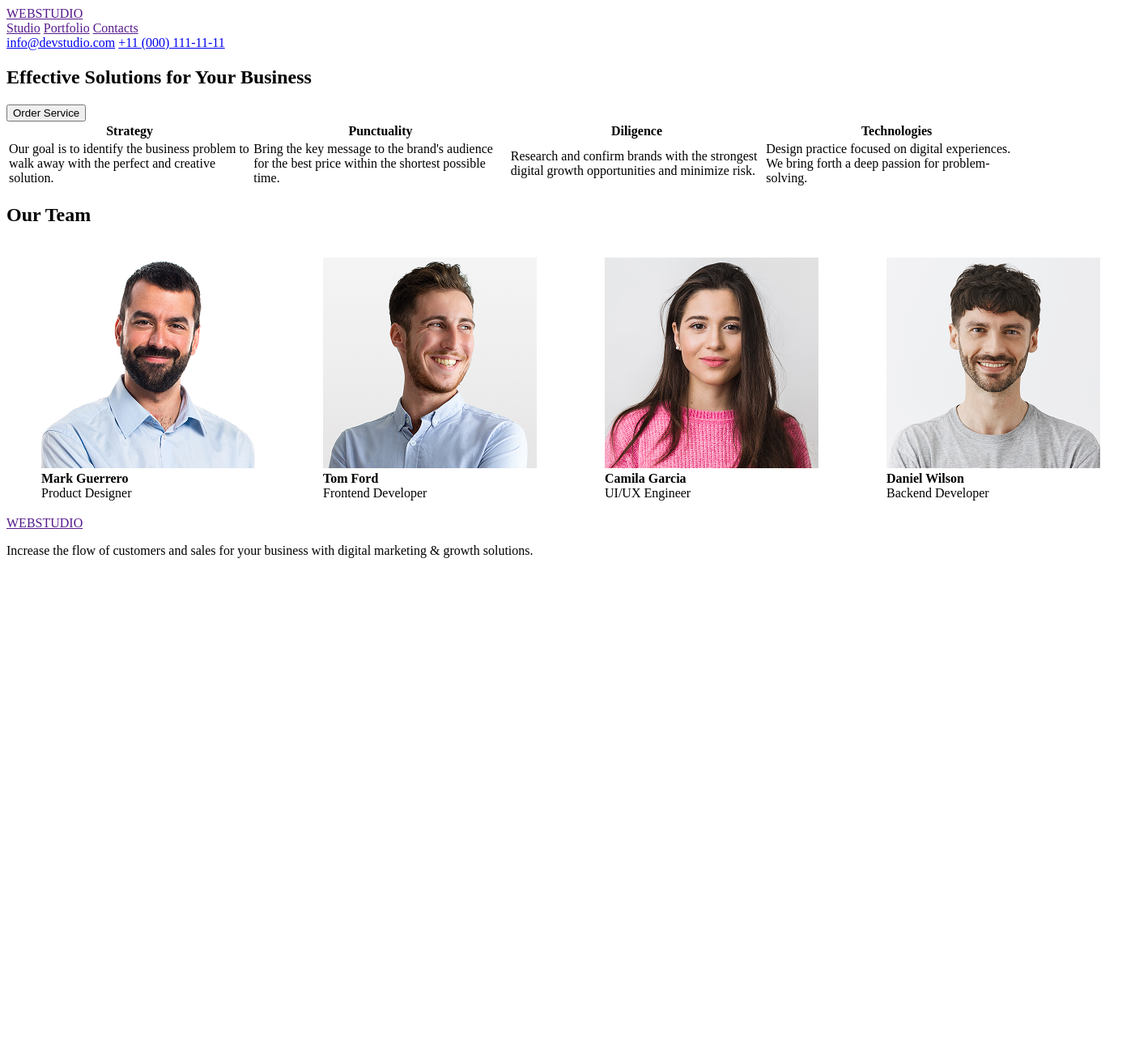
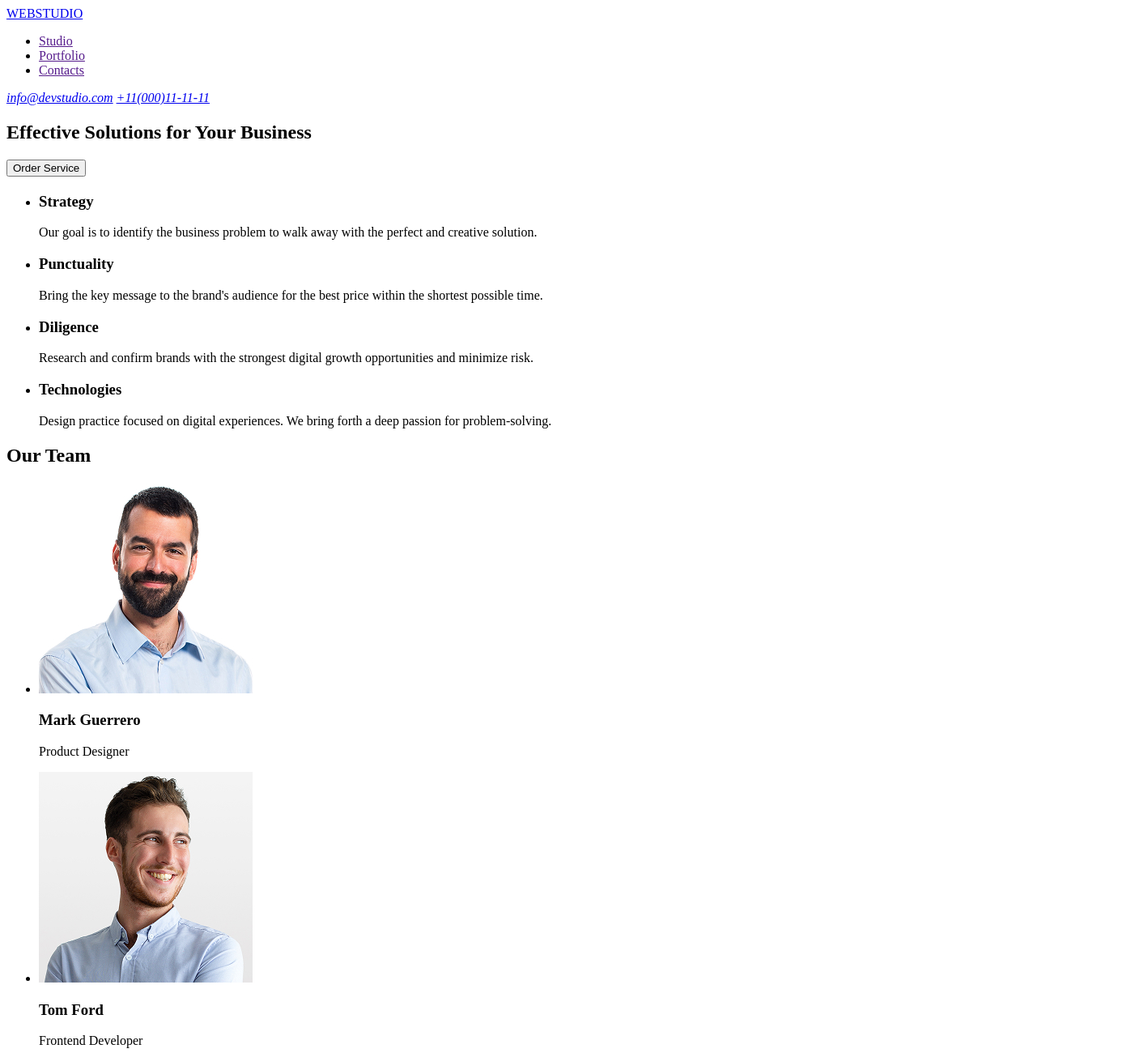
Before and after one commit to Nick-Kiianovskyi/goit-markup-hw-06, a plain HTML site: page index.html in a window 1280 px wide. Shown: the top 1300 px of the page at 81% size, 1402 px wide, since content can reach past the window. Before the commit the page ends 800 px from the top, so only its background shows below. Drawn offline with Linux system fonts and the light colour scheme.

Commit message:
after first chek new index

```diff
--- a/index.html
+++ b/index.html
@@ -7,105 +7,77 @@
 </head>
 <body>
     <header>
-<a href="">WEBSTUDIO</a>
+
 <nav>
-    <a href="">Studio</a>
-    <a href="">Portfolio</a>
-    <a href="">Contacts</a>
+    <a href="./index.html">WEBSTUDIO</a>
+    <ul>
+    <li><a href="">Studio</a></li>
+    <li><a href="">Portfolio</a></li>
+    <li><a href="">Contacts</a></li>
+    </ul>
     </nav>
+    <address>
     <a href="mailto:info@devstudio.com">info@devstudio.com</a>
-    <a href="tel:+110001111111">+11 (000) 111-11-11</a>
+    <a href="tel:+110001111111">+11(000)11-11-11</a>
+    </address>
 
     </header>
     <main>
         <section>
 
-    <h1>Effective Solutions
-    for Your Business</h1>
+    <h1>Effective Solutions for Your Business</h1>
     <button type="button">Order Service</button>
+        </section>
 
+        <section>
+            <h2> </h2>
+        <ul>
+            <li><h3>Strategy</h3>
+            <p>Our goal is to identify the business problem to walk away with the perfect and creative solution.</p></li>
+            <li><h3>Punctuality</h3>
+            <p>Bring the key message to the brand's audience for the best price within the shortest possible time.</p>
+            </li>
+            <li><h3>Diligence</h3>
+            <p>Research and confirm brands with the strongest digital growth opportunities and minimize risk.</p>
+            </li>
+            <li>
+                <h3>Technologies</h3>
+                <p>Design practice focused on digital experiences. We bring forth a deep passion for problem-solving.</p>
+            </li>
 
-<table>
-    <tr>
-        <th>Strategy</th>
-        <th>Punctuality</th>
-        <th>Diligence</th>
-        <th>Technologies</th>
-    </tr>
-    <tr>
-        <td>
-            Our goal is to identify the business problem to walk away with the perfect and creative solution.
-        </td>
-        <td>
-            Bring the key message to the brand's audience for the best price within the shortest possible time.
-        </td>
-        <td>
-            Research and confirm brands with the strongest digital growth opportunities and minimize risk.
-        </td>
-        <td>
-            Design practice focused on digital experiences. We bring forth a deep passion for problem-solving.
-        </td>
-    </tr>
-</table>
+        </ul>
 
 </section>
     <section>
 
         <h2>Our Team</h2>
+          <ul>
+           <li><img src="./images/img-3.jpg" alt="Mark Guerrero" width="264" height="260">
+           <h3>Mark Guerrero</h3>
+           <p>Product Designer</p>
+           </li>
+           <li>
+            <img src="./images/img-2.jpg" alt="Tom Ford" width="264" height="260">
+            <h3>Tom Ford</h3>
+            <p>Frontend Developer</p>
+           </li>
+           <li>
+            <img src="./images/img-1.jpg" alt="Camila Garcia" width="264" height="260">
+            <h3>Camila Garcia</h3>
+            <p>UI/UX Engineer</p>
+           </li>
+           <li>
+            <img src="./images/img.jpg" alt="Daniel Wilson" width="264" height="260">
+            <h3>Daniel Wilson</h3>
+            <p>Backend Developer</p>
+           </li>
+          </ul>
 
-        <table>
-            <tr>
-                <td>
-                    <figure>
-                        <img src="images/img-3.jpg" alt="Mark Guerrero" width="264" height="260">
-                        <figcaption>
-
-                            <strong>Mark Guerrero</strong><br>
-                            Product Designer
-
-                        </figcaption>
-                    </figure>
-                </td>
-                <td>
-                    <figure>
-                        <img src="images/img-2.jpg" alt="Tom Ford" width="264" height="260">
-                        <figcaption>
-
-                            <strong>Tom Ford</strong><br>
-                            Frontend Developer
-
-                        </figcaption>
-                    </figure>
-                </td>
-                <td>
-                    <figure>
-                        <img src="images/img-1.jpg" alt="Camila Garcia" width="264" height="260">
-                        <figcaption>
-
-                            <strong>Camila Garcia</strong><br>
-                            UI/UX Engineer
-
-                        </figcaption>
-                    </figure>
-                </td>
-                <td>
-                    <figure>
-                        <img src="images/img.jpg" alt="Daniel Wilson" width="264" height="260">
-                        <figcaption>
-
-                            <strong>Daniel Wilson</strong><br>
-                            Backend Developer
-
-                        </figcaption>
-                    </figure>
-                </td>
-            </tr>
-        </table>
 
     </section>
     </main>
     <footer>
-    <a href="">WEBSTUDIO</a>
+    <a href="./index.html">WEBSTUDIO</a>
     <p>Increase the flow of customers and sales for your business with digital marketing & growth solutions.</p>
     </footer>
 </body>
```
Also changed, not shown: index_old.html (added, +114 -0 lines).
